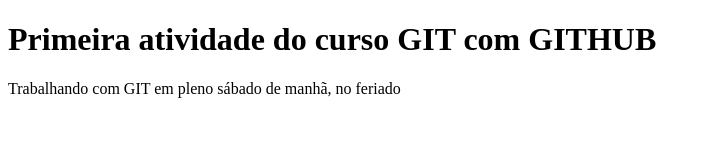
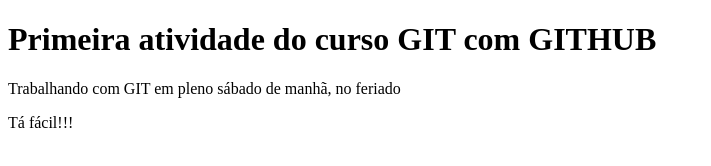
Before and after one commit to isabela121/primeiro-projeto-git, a plain HTML site: page index.html in a window 1280 px wide. Shown: the whole page, without its empty margins (0-711 px from the left). Drawn offline with Linux system fonts and the light colour scheme.

Commit message:
Novo parágrafo

```diff
--- a/index.html
+++ b/index.html
@@ -7,5 +7,6 @@
   <body>
     <h1>Primeira atividade do curso GIT com GITHUB</h1>
     <p>Trabalhando com GIT em pleno sábado de manhã, no feriado</p>
+    <p> Tá fácil!!! </p>
   </body>
 </html>
```
